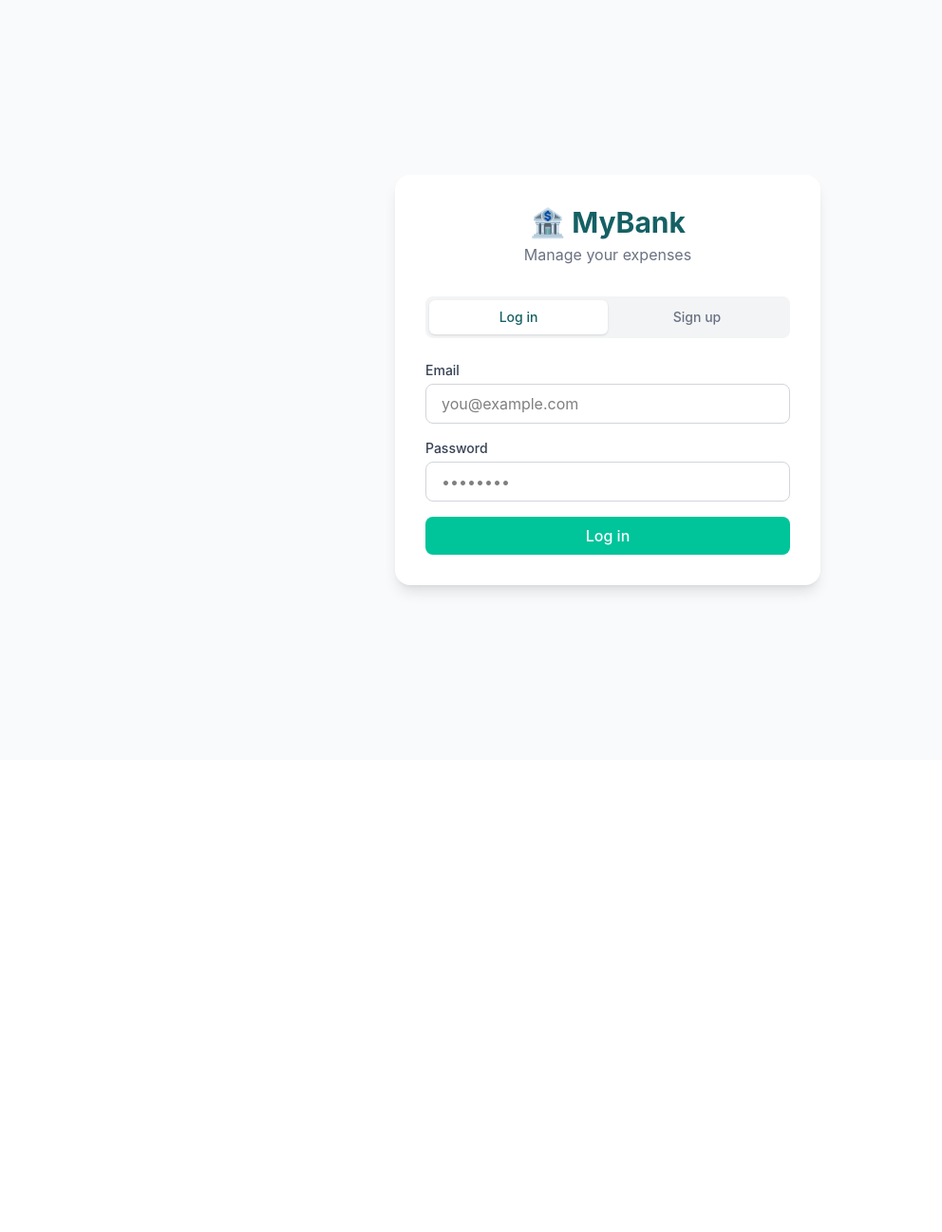
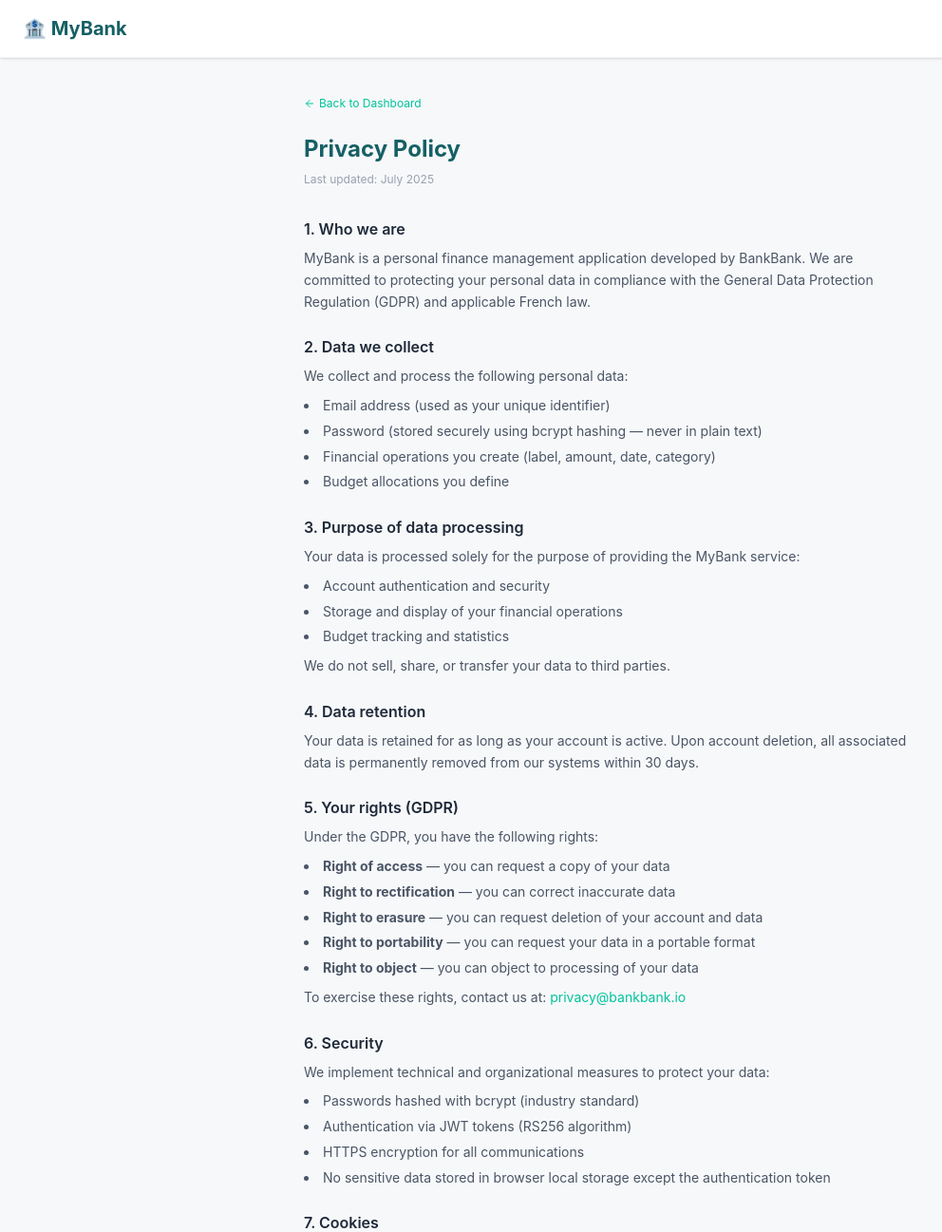
Before and after one commit to Sterling1311/MyBank, a React (Vite) app in the folder frontend/: page /privacy in a window 1280 px wide. Before the commit this address led to /login. Shown: the top 1297 px of the page at 95% size, without its empty margins (0-992 px from the left). Before the commit the page ends 800 px from the top, so only its background shows below. Built offline with nearby package versions, Linux system fonts and the light colour scheme; no server answers.

Commit message:
feat: privacy policy, GDPR consent, footer, English categories, English months

```diff
--- a/frontend/src/App.tsx
+++ b/frontend/src/App.tsx
@@ -8,6 +8,7 @@
 import OperationDetail from './features/operations/OperationDetail';
 import CategoryPage from './features/categories/CategoryPage';
 import BudgetPage from './features/budget/BudgetPage';
+import PrivacyPolicy from './pages/PrivacyPolicy';
 
 const queryClient = new QueryClient();
 
@@ -34,6 +35,7 @@
             <Route path="/categories" element={<ProtectedRoute><CategoryPage /></ProtectedRoute>} />
             <Route path="/budget" element={<ProtectedRoute><BudgetPage /></ProtectedRoute>} />
             <Route path="*" element={<Navigate to="/login" />} />
+            <Route path="/privacy" element={<PrivacyPolicy />} />
           </Routes>
         </BrowserRouter>
       </AuthProvider>
--- /dev/null
+++ b/frontend/src/components/Footer.tsx
@@ -0,0 +1,21 @@
+import { Link } from "react-router-dom";
+
+export default function Footer() {
+  return (
+    <footer className="bg-white border-t border-gray-100 py-6 mt-8">
+      <div className="max-w-2xl mx-auto px-4 flex flex-col md:flex-row justify-between items-center gap-3">
+        <p className="text-xs text-gray-400">
+          © {new Date().getFullYear()} MyBank — BankBank. All rights reserved.
+        </p>
+        <div className="flex gap-4">
+          <Link to="/privacy" className="text-xs text-gray-400 hover:text-[#00C49A] transition-colors">
+            Privacy Policy
+          </Link>
+          <a href="mailto:contact@bankbank.io" className="text-xs text-gray-400 hover:text-[#00C49A] transition-colors">
+            Contact
+          </a>
+        </div>
+      </div>
+    </footer>
+  );
+}
--- a/frontend/src/features/auth/LoginPage.tsx
+++ b/frontend/src/features/auth/LoginPage.tsx
@@ -1,5 +1,5 @@
 import { useState } from 'react';
-import { useNavigate } from 'react-router-dom';
+import { Link, useNavigate } from 'react-router-dom';
 import { useAuth } from './AuthContext';
 import api from '../../services/api';
 
@@ -7,6 +7,7 @@
   const [mode, setMode] = useState<'login' | 'register'>('login');
   const [email, setEmail] = useState('');
   const [password, setPassword] = useState('');
+  const [consent, setConsent] = useState(false);
   const [error, setError] = useState('');
   const [loading, setLoading] = useState(false);
   const { login } = useAuth();
@@ -15,6 +16,12 @@
   const handleSubmit = async (e: React.FormEvent) => {
     e.preventDefault();
     setError('');
+
+    if (mode === 'register' && !consent) {
+      setError('You must accept the Privacy Policy to create an account.');
+      return;
+    }
+
     setLoading(true);
     try {
       if (mode === 'register') {
@@ -24,10 +31,7 @@
         return;
       }
       const response = await api.post('/api/auth/login', { email, password });
-      console.log('Token received:', response.data.token);
-      console.log('Calling login...');
       login(response.data.token);
-      console.log('Token in localStorage:', localStorage.getItem('token'));
       navigate('/dashboard');
     } catch (err: unknown) {
       const e = err as { response?: { data?: { error?: string } } };
@@ -38,63 +42,92 @@
   };
 
   return (
-    <main className="min-h-screen flex items-center justify-center bg-gray-50">
-      <div className="bg-white rounded-2xl shadow-lg p-8 w-full max-w-md">
+    <main className="min-h-screen flex flex-col items-center justify-center bg-[#F7F8FA]">
+      <div className="bg-white rounded-2xl shadow-sm p-8 w-full max-w-md">
         <div className="text-center mb-8">
           <h1 className="text-3xl font-bold text-[#156064]">🏦 MyBank</h1>
-          <p className="text-gray-500 mt-1">Manage your expenses</p>
+          <p className="text-gray-400 mt-1 text-sm">Manage your finances</p>
         </div>
-        <div className="flex mb-6 bg-gray-100 rounded-lg p-1">
+
+        <div className="flex mb-6 bg-gray-100 rounded-xl p-1">
           <button
             onClick={() => setMode('login')}
-            className={`flex-1 py-2 rounded-md text-sm font-medium transition-colors ${mode === 'login' ? 'bg-white text-[#156064] shadow' : 'text-gray-500'}`}
+            className={`flex-1 py-2 rounded-xl text-sm font-medium transition-colors ${mode === 'login' ? 'bg-white text-[#156064] shadow-sm' : 'text-gray-400'}`}
           >
             Log in
           </button>
           <button
             onClick={() => setMode('register')}
-            className={`flex-1 py-2 rounded-md text-sm font-medium transition-colors ${mode === 'register' ? 'bg-white text-[#156064] shadow' : 'text-gray-500'}`}
+            className={`flex-1 py-2 rounded-xl text-sm font-medium transition-colors ${mode === 'register' ? 'bg-white text-[#156064] shadow-sm' : 'text-gray-400'}`}
           >
             Sign up
           </button>
         </div>
+
         <form onSubmit={handleSubmit} className="space-y-4">
           <div>
-            <label htmlFor="email" className="block text-sm font-medium text-gray-700 mb-1">Email</label>
+            <label className="block text-xs text-gray-400 uppercase tracking-widest mb-1">Email</label>
             <input
-              id="email"
               type="email"
               value={email}
-              onChange={(e) => setEmail(e.target.value)}
+              onChange={e => setEmail(e.target.value)}
               required
-              className="w-full border border-gray-300 rounded-lg px-4 py-2 focus:outline-none focus:border-[#00C49A] focus:ring-1 focus:ring-[#00C49A]"
+              className="w-full border border-gray-100 bg-gray-50 rounded-xl px-4 py-3 text-sm focus:outline-none focus:border-[#00C49A]"
               placeholder="you@example.com"
             />
           </div>
           <div>
-            <label htmlFor="password" className="block text-sm font-medium text-gray-700 mb-1">Password</label>
+            <label className="block text-xs text-gray-400 uppercase tracking-widest mb-1">Password</label>
             <input
-              id="password"
               type="password"
               value={password}
-              onChange={(e) => setPassword(e.target.value)}
+              onChange={e => setPassword(e.target.value)}
               required
-              className="w-full border border-gray-300 rounded-lg px-4 py-2 focus:outline-none focus:border-[#00C49A] focus:ring-1 focus:ring-[#00C49A]"
+              className="w-full border border-gray-100 bg-gray-50 rounded-xl px-4 py-3 text-sm focus:outline-none focus:border-[#00C49A]"
               placeholder="••••••••"
             />
           </div>
+
+          {mode === 'register' && (
+            <div className="flex items-start gap-3 pt-1">
+              <input
+                type="checkbox"
+                id="consent"
+                checked={consent}
+                onChange={e => setConsent(e.target.checked)}
+                className="mt-0.5 accent-[#00C49A]"
+              />
+              <label htmlFor="consent" className="text-xs text-gray-500 leading-relaxed">
+                I agree to the{' '}
+                <Link to="/privacy" className="text-[#00C49A] hover:underline font-medium">
+                  Privacy Policy
+                </Link>
+                {' '}and consent to the processing of my personal data by BankBank in accordance with GDPR.
+              </label>
+            </div>
+          )}
+
           {error && (
-            <p className="text-sm text-red-500 bg-red-50 p-3 rounded-lg">{error}</p>
+            <p className={`text-xs p-3 rounded-xl ${error.includes('created') ? 'bg-green-50 text-green-600' : 'bg-red-50 text-red-500'}`}>
+              {error}
+            </p>
           )}
+
           <button
             type="submit"
             disabled={loading}
-            className="w-full bg-[#00C49A] text-white py-2 rounded-lg font-medium hover:bg-[#156064] transition-colors disabled:opacity-50"
+            className="w-full bg-[#00C49A] text-white py-3 rounded-xl font-medium hover:bg-[#156064] transition-colors disabled:opacity-50 text-sm"
           >
             {loading ? 'Loading...' : mode === 'login' ? 'Log in' : 'Create account'}
           </button>
         </form>
       </div>
+
+      <div className="mt-6 text-center">
+        <Link to="/privacy" className="text-xs text-gray-400 hover:text-[#00C49A] transition-colors">
+          Privacy Policy
+        </Link>
+      </div>
     </main>
   );
 }
--- /dev/null
+++ b/frontend/src/pages/PrivacyPolicy.tsx
@@ -0,0 +1,100 @@
+import { Link } from "react-router-dom";
+import { ArrowLeft } from "lucide-react";
+
+export default function PrivacyPolicy() {
+  return (
+    <div className="min-h-screen bg-[#F7F8FA]">
+      <nav className="bg-white border-b border-gray-100 px-6 py-4 shadow-sm">
+        <Link to="/dashboard" className="flex items-center gap-2 text-[#156064] font-bold text-xl">
+          🏦 MyBank
+        </Link>
+      </nav>
+
+      <main className="max-w-2xl mx-auto px-4 py-10">
+        <Link to="/dashboard" className="flex items-center gap-1 text-xs text-[#00C49A] hover:underline mb-6">
+          <ArrowLeft size={12} />
+          Back to Dashboard
+        </Link>
+
+        <h1 className="text-2xl font-bold text-[#156064] mb-2">Privacy Policy</h1>
+        <p className="text-xs text-gray-400 mb-8">Last updated: July 2025</p>
+
+        <div className="space-y-6 text-sm text-gray-600 leading-relaxed">
+
+          <section>
+            <h2 className="text-base font-semibold text-gray-800 mb-2">1. Who we are</h2>
+            <p>MyBank is a personal finance management application developed by BankBank. We are committed to protecting your personal data in compliance with the General Data Protection Regulation (GDPR) and applicable French law.</p>
+          </section>
+
+          <section>
+            <h2 className="text-base font-semibold text-gray-800 mb-2">2. Data we collect</h2>
+            <p>We collect and process the following personal data:</p>
+            <ul className="list-disc list-inside mt-2 space-y-1">
+              <li>Email address (used as your unique identifier)</li>
+              <li>Password (stored securely using bcrypt hashing — never in plain text)</li>
+              <li>Financial operations you create (label, amount, date, category)</li>
+              <li>Budget allocations you define</li>
+            </ul>
+          </section>
+
+          <section>
+            <h2 className="text-base font-semibold text-gray-800 mb-2">3. Purpose of data processing</h2>
+            <p>Your data is processed solely for the purpose of providing the MyBank service:</p>
+            <ul className="list-disc list-inside mt-2 space-y-1">
+              <li>Account authentication and security</li>
+              <li>Storage and display of your financial operations</li>
+              <li>Budget tracking and statistics</li>
+            </ul>
+            <p className="mt-2">We do not sell, share, or transfer your data to third parties.</p>
+          </section>
+
+          <section>
+            <h2 className="text-base font-semibold text-gray-800 mb-2">4. Data retention</h2>
+            <p>Your data is retained for as long as your account is active. Upon account deletion, all associated data is permanently removed from our systems within 30 days.</p>
+          </section>
+
+          <section>
+            <h2 className="text-base font-semibold text-gray-800 mb-2">5. Your rights (GDPR)</h2>
+            <p>Under the GDPR, you have the following rights:</p>
+            <ul className="list-disc list-inside mt-2 space-y-1">
+              <li><strong>Right of access</strong> — you can request a copy of your data</li>
+              <li><strong>Right to rectification</strong> — you can correct inaccurate data</li>
+              <li><strong>Right to erasure</strong> — you can request deletion of your account and data</li>
+              <li><strong>Right to portability</strong> — you can request your data in a portable format</li>
+              <li><strong>Right to object</strong> — you can object to processing of your data</li>
+            </ul>
+            <p className="mt-2">To exercise these rights, contact us at: <a href="mailto:privacy@bankbank.io" className="text-[#00C49A] hover:underline">privacy@bankbank.io</a></p>
+          </section>
+
+          <section>
+            <h2 className="text-base font-semibold text-gray-800 mb-2">6. Security</h2>
+            <p>We implement technical and organizational measures to protect your data:</p>
+            <ul className="list-disc list-inside mt-2 space-y-1">
+              <li>Passwords hashed with bcrypt (industry standard)</li>
+              <li>Authentication via JWT tokens (RS256 algorithm)</li>
+              <li>HTTPS encryption for all communications</li>
+              <li>No sensitive data stored in browser local storage except the authentication token</li>
+            </ul>
+          </section>
+
+          <section>
+            <h2 className="text-base font-semibold text-gray-800 mb-2">7. Cookies</h2>
+            <p>MyBank does not use tracking cookies. We only use a JWT authentication token stored in your browser's localStorage, which is strictly necessary for the application to function.</p>
+          </section>
+
+          <section>
+            <h2 className="text-base font-semibold text-gray-800 mb-2">8. Contact</h2>
+            <p>For any questions about this privacy policy or your personal data, please contact us at: <a href="mailto:privacy@bankbank.io" className="text-[#00C49A] hover:underline">privacy@bankbank.io</a></p>
+          </section>
+
+        </div>
+      </main>
+
+      <footer className="bg-white border-t border-gray-100 py-6 mt-8">
+        <div className="max-w-2xl mx-auto px-4 text-center">
+          <p className="text-xs text-gray-400">© {new Date().getFullYear()} MyBank — BankBank</p>
+        </div>
+      </footer>
+    </div>
+  );
+}
```
Also changed, not shown: frontend/src/features/budget/BudgetPage.tsx (+5 -9 lines), frontend/src/features/categories/CategoryPage.tsx (+10 -29 lines), frontend/src/features/operations/OperationList.tsx (+17 -9 lines), 1 other file (tests, documents, lock files or other folders).
